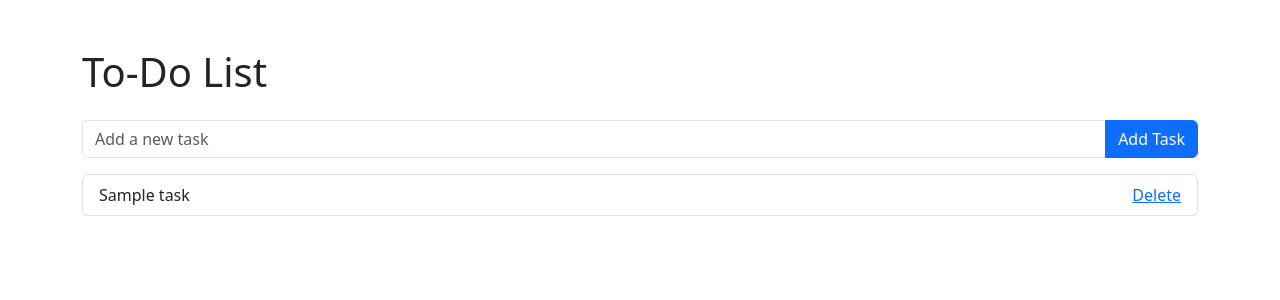
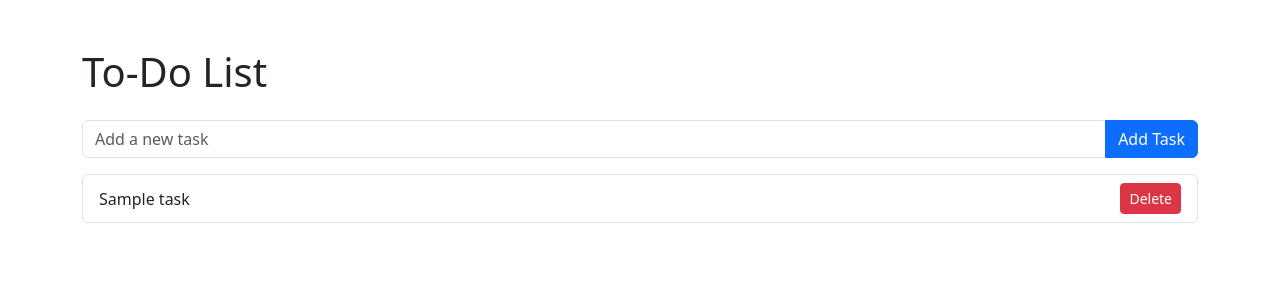
Before and after one commit to victori941/atividade-atp, a Flask app: template templates/index.html in a window 1280 px wide. Shown: the top 300 px of the page. Run offline with Flask 3, Linux system fonts and the light colour scheme; the template is opened without the code that fills it: most values are stand-ins (such as "Sample title", 1, 10 or a date in 2020).

Commit message:
Update index.html

```diff
--- a/templates/index.html
+++ b/templates/index.html
@@ -18,7 +18,7 @@
         {% for task in task %}
            <li class="list-group-item d-flex justify-content-between align-items-center">
                {{ task[1] }}
-               <a href="/delete/{{ task[0] }} class="btn btn-danger btn-sm"">Delete</a>
+               <a href="/delete/{{ task[0] }}" class="btn btn-danger btn-sm">Delete</a>
            </li>
         {% endfor %}
     </ul>
```
